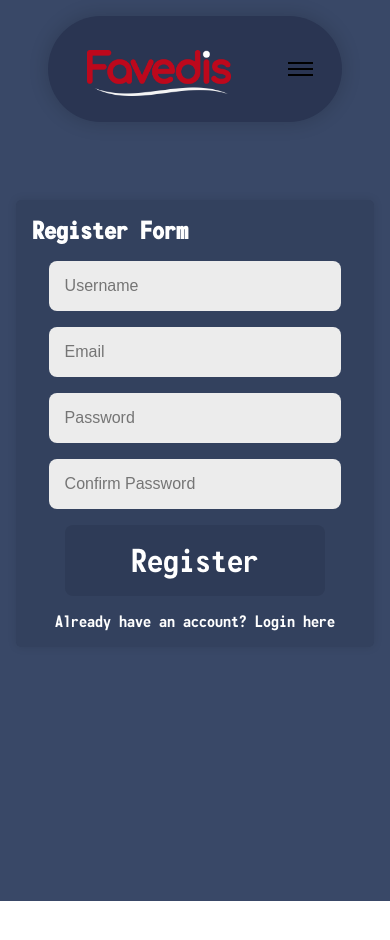
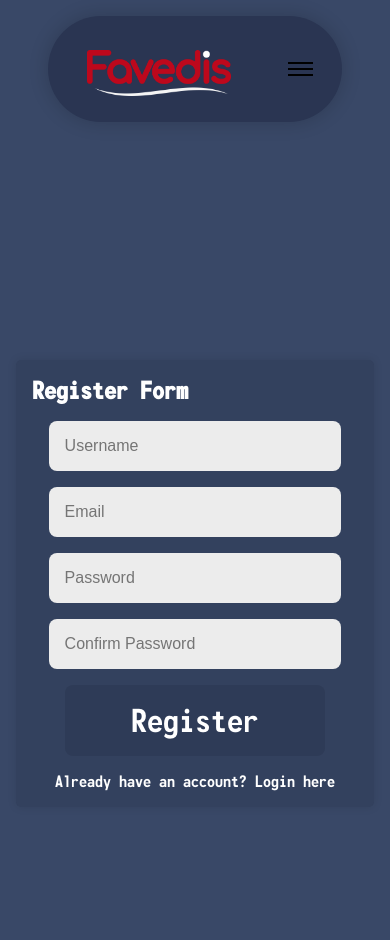
Before and after one commit to BlushyTears/saveit_frontend, a Svelte app: page /register in a window 390 px wide. Shown: the top 940 px of the page. Before the commit the page ends 901 px from the top, so only its background shows below. Built offline with nearby package versions, Linux system fonts and the light colour scheme.

Commit message:
change height bug on phone

```diff
--- a/src/routes/login.svelte
+++ b/src/routes/login.svelte
@@ -222,6 +222,10 @@
 
   @media (max-width: 600px) {
 
+    .all-login-form {
+    margin-top: 0rem;
+}
+
     .login-form {
         flex: 0 0 100%;
         padding: 1rem;
--- a/src/routes/register.svelte
+++ b/src/routes/register.svelte
@@ -235,6 +235,10 @@
   }
 
 @media (max-width: 600px) {
+  .all-register-form {
+    margin-top: 0rem;
+}
+
     .register-box {
         flex: 0 0 100%;
         padding: 1rem;
```
